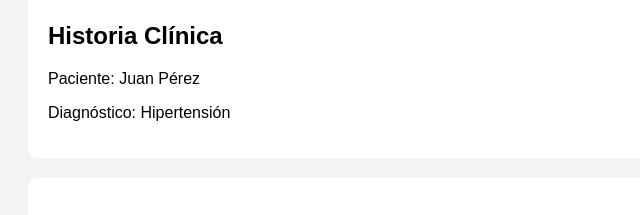
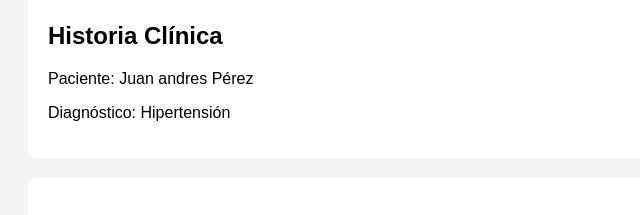
Before and after one commit to nata29144/Act-4--sistemas-de-control-de-versiones, a plain HTML site: page Index/html/index.html in a window 1280 px wide. Shown: the part 451-666 px from the top of the page, 0-640 px from the left. Drawn offline with Linux system fonts and the light colour scheme; files that its build step writes are made by us from their sources; files whose address does not match are found by name.

Commit message:
Update patient name in index.html

```diff
--- a/Index/html/index.html
+++ b/Index/html/index.html
@@ -28,7 +28,7 @@
     <section>
         <h2>Historia Clínica</h2>
 
-        <p>Paciente: Juan Pérez</p>
+        <p>Paciente: Juan andres Pérez</p>
         <p>Diagnóstico: Hipertensión</p>
     </section>
 
```
